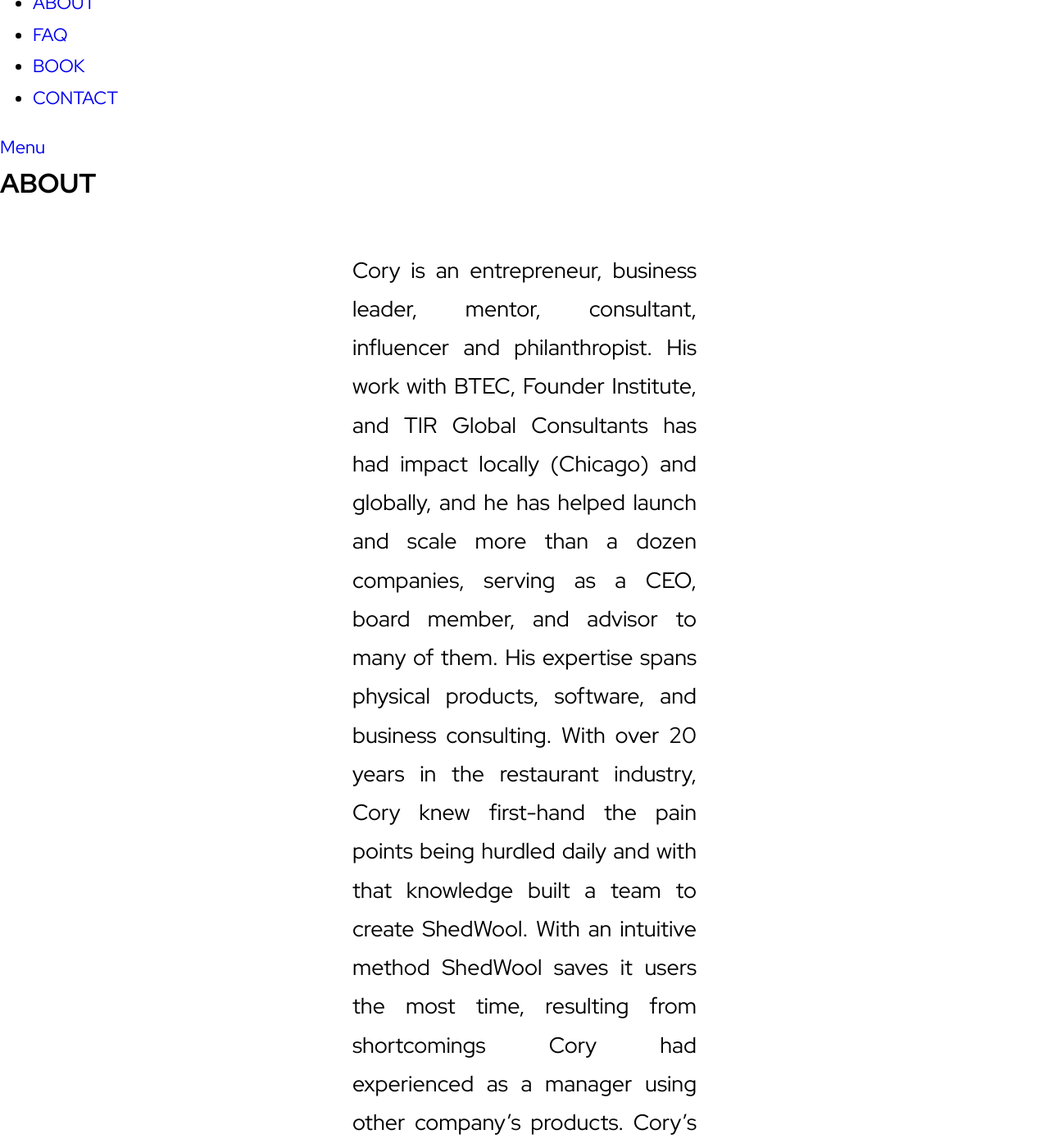
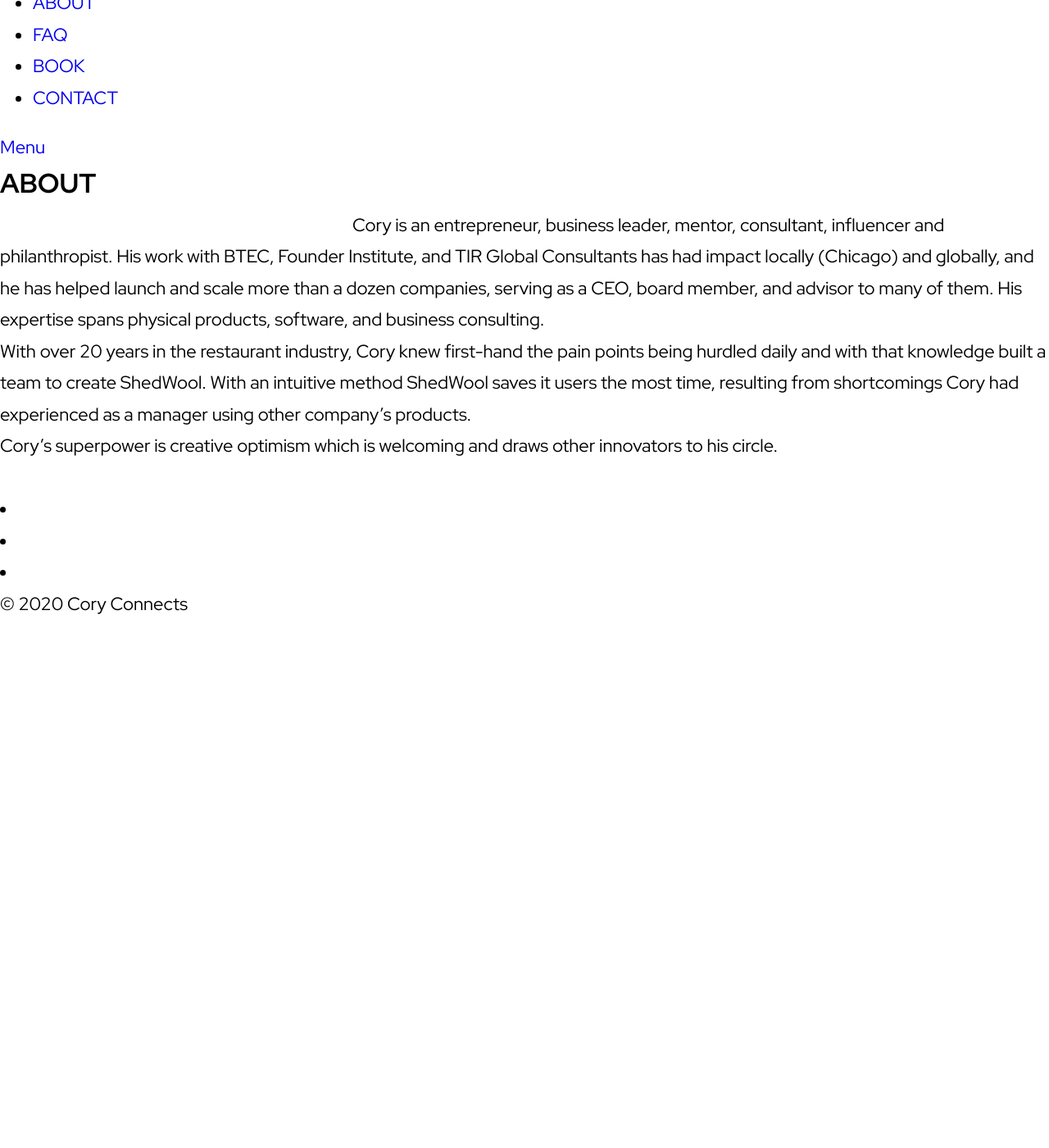
Before and after one commit to andreanthony/andreanthony.github.io, a Jekyll site: the page coryabout.html, which Jekyll copies as it is, in a window 1280 px wide and 1400 px high, scrolled down 536 px. Shown: the whole window at 82% size. Built offline with Jekyll 4.4.1, drawn with Linux system fonts in a browser that asks for light colours; after the commit the page ends 1292 px from its top, so only the background shows below that; some of the changed text lies outside the part shown.

Commit message:
Update coryabout.html

```diff
--- a/coryabout.html
+++ b/coryabout.html
@@ -61,14 +61,14 @@
 				<h1>ABOUT</h1>
 	</div>
 </div>
-<div class="site-content home-page-content">
-<article style="text-align: justify;padding-left: 430px;padding-right: 430px;padding-top: 50px;">
+<div class="section-inner">
+<post>
 Cory is an entrepreneur, business leader, mentor, consultant, influencer and philanthropist. His work with BTEC, Founder Institute, and TIR Global Consultants has had impact locally (Chicago) and globally, and he has helped launch and scale more than a dozen companies, serving as a CEO, board member, and advisor to many of them. His expertise spans physical products, software, and business consulting.
-
+<br>
 With over 20 years in the restaurant industry, Cory knew first-hand the pain points being hurdled daily and with that knowledge built a team to create ShedWool. With an intuitive method ShedWool saves it users the most time, resulting from shortcomings Cory had experienced as a manager using other company’s products.
-
+<br>
 Cory’s superpower is creative optimism which is welcoming and draws other innovators to his circle.
-</article>
+</post>
 ⁣
 
 
```
